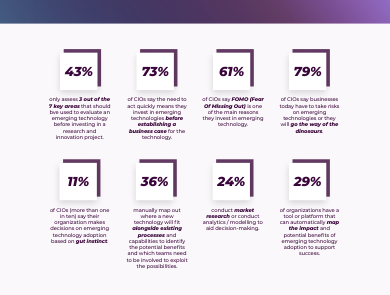
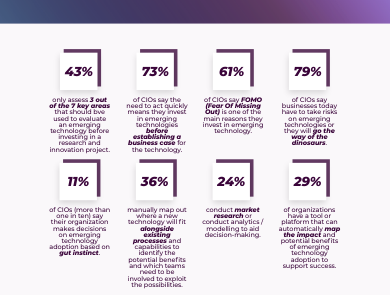
Before and after one commit to simontigerjack/simontigerjack.github.io, a plain HTML site: page index.html in a window 390 px wide. Shown: the part 805-1100 px from the top of the page. Drawn offline with nearby package versions, Linux system fonts and the light colour scheme.

Commit message:
Update pages.css

```diff
--- a/assets/css/pages.css
+++ b/assets/css/pages.css
@@ -1796,6 +1796,12 @@ span.Section-heading-extrabold-italic- {
 
 span.None {
 }
+
+@media only screen and (max-width: 600px) {
+ p.Bullet-label-purple {
+    font-size: 20px;
+  }
+}
 #in5footer,  #prefooter {display:none;}
 
 #loadIndicator{display:none;}
```
